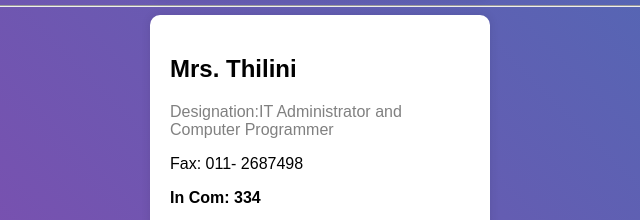
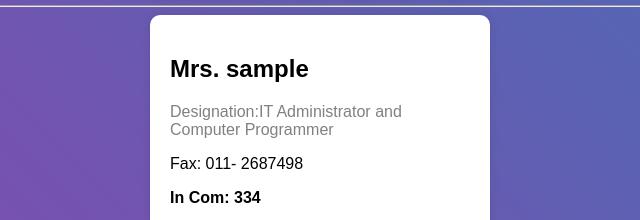
Before and after one commit to srimal111/IT-UNIT, a plain HTML site: page index.html in a window 1280 px wide. Shown: the part 872-1092 px from the top of the page, 320-960 px from the left. Drawn offline with Linux system fonts and the light colour scheme.

Commit message:
update new name

```diff
--- a/index.html
+++ b/index.html
@@ -112,7 +112,7 @@
 
 
         <div class="card">
-            <h2>Mrs. Thilini</h2>
+            <h2>Mrs. sample</h2>
             <p style="color: gray;">Designation:IT Administrator and Computer Programmer </p>
             <p>Fax: <span id="">011- 2687498</span></p>
             <p style="font-weight: bold;">In Com: <span id="a">334</span></p>
```
